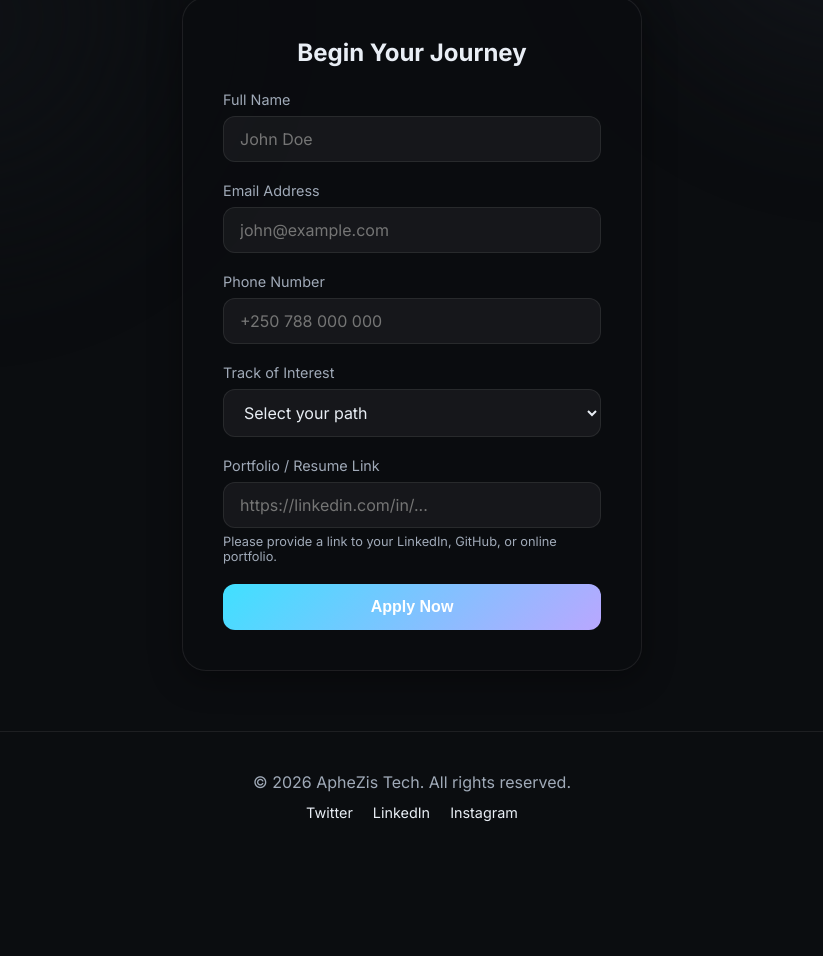
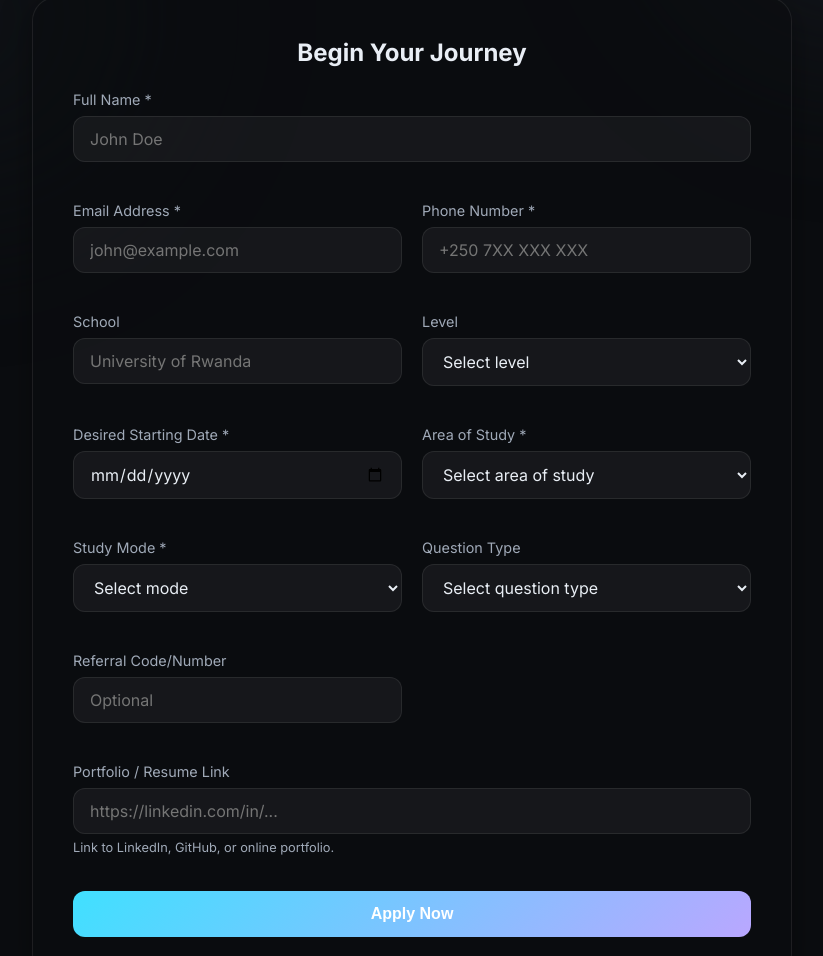
Before and after one commit to ApheZis-ltd/Enternship-enroll, a website: page public/index.html in a window 1280 px wide. Shown: the part 382-1338 px from the top of the page, without its empty margins (228-1051 px from the left). Before the commit the page ends 1243 px from the top, so only its background shows below. Drawn offline with Linux system fonts and the light colour scheme.

Commit message:
add: added more fields to the form

```diff
--- a/public/index.html
+++ b/public/index.html
@@ -104,39 +104,89 @@
             <div class="glass-card">
                 <h2>Begin Your Journey</h2>
                 <form id="enrollment-form">
-                    <div class="form-group">
-                        <label for="fullName">Full Name</label>
+                    <div class="form-grid">
+                        <div class="form-group full-width">
+                            <label for="fullName">Full Name *</label>
                             <input type="text" id="fullName" name="fullName" required placeholder="John Doe">
                         </div>
 
                         <div class="form-group">
-                        <label for="email">Email Address</label>
+                            <label for="email">Email Address *</label>
                             <input type="email" id="email" name="email" required placeholder="john@example.com">
                         </div>
 
                         <div class="form-group">
-                        <label for="phone">Phone Number</label>
-                        <input type="tel" id="phone" name="phone" required placeholder="+250 788 000 000">
+                            <label for="phone">Phone Number *</label>
+                            <input type="tel" id="phone" name="phone" required placeholder="+250 7XX XXX XXX">
                         </div>
 
                         <div class="form-group">
-                        <label for="interest">Track of Interest</label>
-                        <select id="interest" name="interest" required>
-                            <option value="" disabled selected>Select your path</option>
-                            <option value="Software Development">Software Development</option>
-                            <option value="Data Science & AI">Data Science & AI</option>
-                            <option value="UI/UX Design">UI/UX Design</option>
-                            <option value="Cloud Engineering">Cloud Engineering</option>
+                            <label for="school">School</label>
+                            <input type="text" id="school" name="school" placeholder="University of Rwanda">
+                        </div>
+
+                        <div class="form-group">
+                            <label for="level">Level</label>
+                            <select id="level" name="level">
+                                <option value="" disabled selected>Select level</option>
+                                <option value="Level 4">Level 4</option>
+                                <option value="Level 5">Level 5</option>
+                                <option value="Undergraduate">Undergraduate</option>
+                                <option value="Other">Other</option>
                             </select>
                         </div>
 
                         <div class="form-group">
-                        <label for="resumeLink">Portfolio / Resume Link</label>
-                        <input type="url" id="resumeLink" name="resumeLink" placeholder="https://linkedin.com/in/...">
-                        <small>Please provide a link to your LinkedIn, GitHub, or online portfolio.</small>
+                            <label for="startDate">Desired Starting Date *</label>
+                            <input type="date" id="startDate" name="startDate" required>
                         </div>
 
-                    <button type="submit" class="submit-btn">
+                        <div class="form-group">
+                            <label for="interest">Area of Study *</label>
+                            <select id="interest" name="interest" required>
+                                <option value="" disabled selected>Select area of study</option>
+                                <option value="Software Development">Software Development</option>
+                                <option value="Embedded System">Embedded System</option>
+                                <option value="Networking">Networking</option>
+                                <option value="UI/UX Design">UI/UX Design</option>
+                                <option value="Other">Other</option>
+                            </select>
+                        </div>
+
+                        <div class="form-group">
+                            <label for="studyMode">Study Mode *</label>
+                            <select id="studyMode" name="studyMode" required>
+                                <option value="" disabled selected>Select mode</option>
+                                <option value="Online">Online</option>
+                                <option value="Offline">Offline</option>
+                            </select>
+                        </div>
+
+                        <div class="form-group">
+                            <label for="questionType">Question Type</label>
+                            <select id="questionType" name="questionType">
+                                <option value="" disabled selected>Select question type</option>
+                                <option value="Internship Inquiry">Internship Inquiry</option>
+                                <option value="Program Details">Program Details</option>
+                                <option value="Payment Options">Payment Options</option>
+                                <option value="Other">Other</option>
+                            </select>
+                        </div>
+
+                        <div class="form-group">
+                            <label for="referral">Referral Code/Number</label>
+                            <input type="text" id="referral" name="referral" placeholder="Optional">
+                        </div>
+
+                        <div class="form-group full-width">
+                            <label for="resumeLink">Portfolio / Resume Link</label>
+                            <input type="url" id="resumeLink" name="resumeLink"
+                                placeholder="https://linkedin.com/in/...">
+                            <small>Link to LinkedIn, GitHub, or online portfolio.</small>
+                        </div>
+                    </div>
+
+                    <button type="submit" class="submit-btn mt-4">
                         <span class="btn-text">Apply Now</span>
                         <div class="btn-loader hidden"></div>
                     </button>
--- a/public/script.js
+++ b/public/script.js
@@ -114,8 +114,14 @@ document.addEventListener('DOMContentLoaded', () => {
             fullName: document.getElementById('fullName').value,
             email: document.getElementById('email').value,
             phone: document.getElementById('phone').value,
+            school: document.getElementById('school').value,
+            level: document.getElementById('level').value,
+            startDate: document.getElementById('startDate').value,
             interest: document.getElementById('interest').value,
-            resumeLink: document.getElementById('resumeLink').value
+            studyMode: document.getElementById('studyMode').value,
+            questionType: document.getElementById('questionType').value,
+            resumeLink: document.getElementById('resumeLink').value,
+            referral: document.getElementById('referral').value
         };
 
         try {
--- a/public/style.css
+++ b/public/style.css
@@ -336,8 +336,32 @@ h1 {
 /* Form Section */
 .enrollment-section {
     width: 100%;
-    max-width: 500px;
+    max-width: 800px;
     padding: 0 20px;
+}
+
+.form-grid {
+    display: grid;
+    grid-template-columns: 1fr 1fr;
+    gap: 20px;
+}
+
+.full-width {
+    grid-column: span 2;
+}
+
+.mt-4 {
+    margin-top: 16px;
+}
+
+@media (max-width: 600px) {
+    .form-grid {
+        grid-template-columns: 1fr;
+    }
+
+    .full-width {
+        grid-column: span 1;
+    }
 }
 
 .glass-card {
```
Lines whose indentation alone changed are shown as unchanged.
